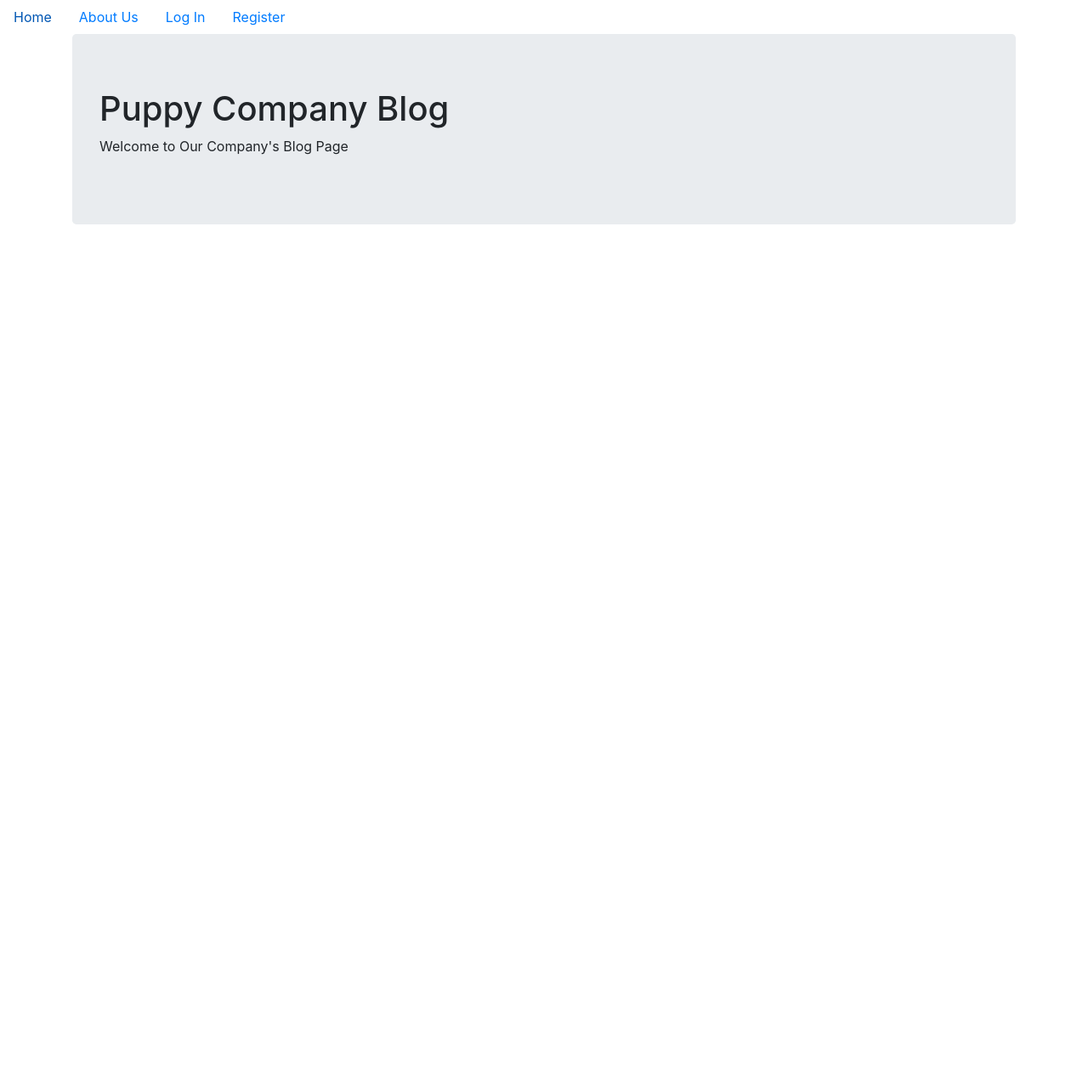
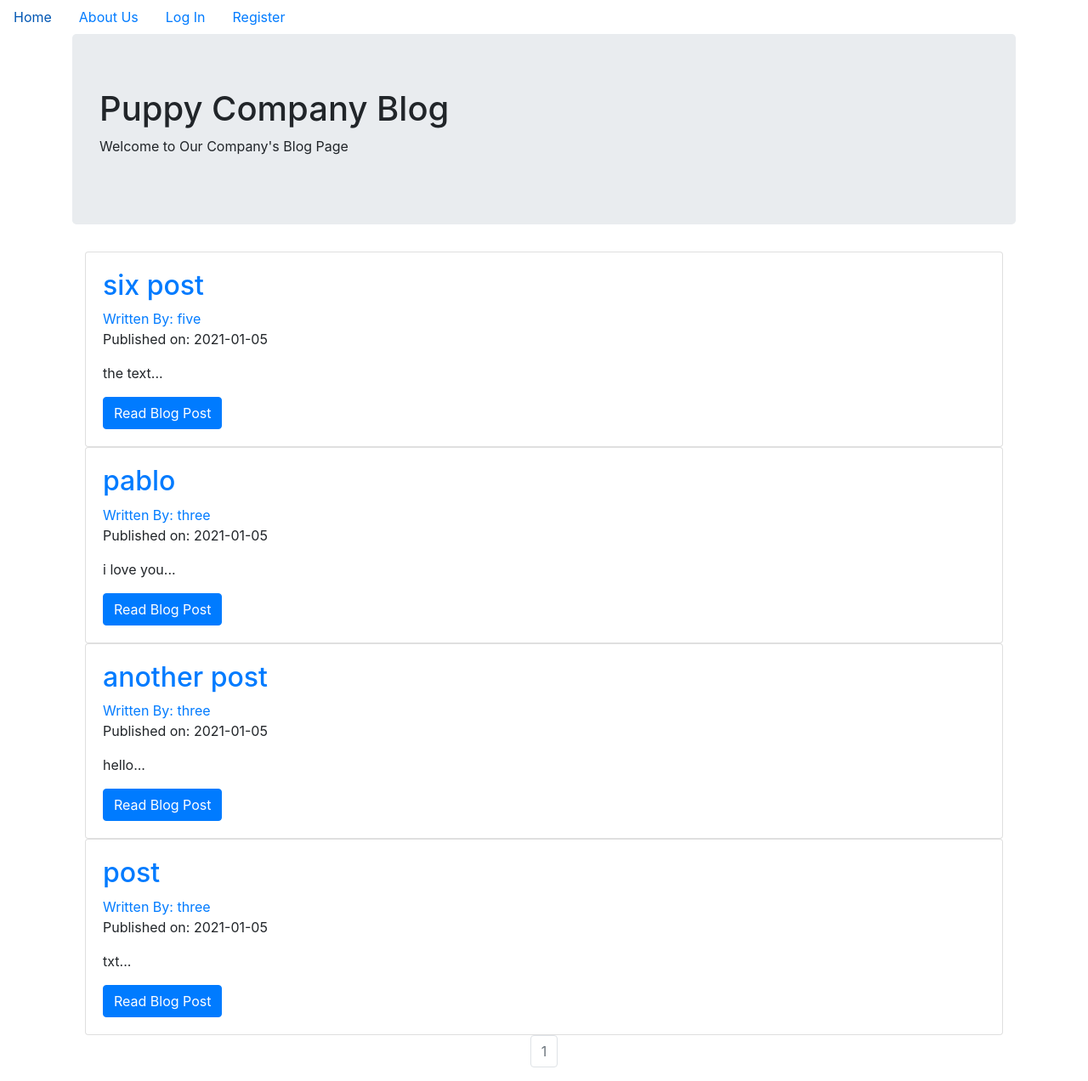
Before and after one commit to anatulea/SocialBlogFlask, a Flask app: page / in a window 1280 px wide. Shown: the whole page at 85% size. Before the commit the page ends 264 px from the top, so only its background shows below. Run offline with Flask 2, Linux system fonts and the light colour scheme; data comes from the database, SQL or seed files in the repository; both versions use the stored data as it was after the commit; some libraries are stand-ins or nearby versions.

Commit message:
core views

```diff
--- a/socialApp/puppycompanyblog/core/views.py
+++ b/socialApp/puppycompanyblog/core/views.py
@@ -1,10 +1,22 @@
-from flask import render_template, request, Blueprint
-core = Blueprint('core', __name__)
+from flask import render_template,request,Blueprint
+from puppycompanyblog.models import BlogPost
+
+core = Blueprint('core',__name__)
 
 @core.route('/')
 def index():
-    return render_template('index.html')
+    '''
+    This is the home page view. Notice how it uses pagination to show a limited
+    number of posts by limiting its query size and then calling paginate.
+    '''
+    page = request.args.get('page', 1, type=int)
+    blog_posts = BlogPost.query.order_by(BlogPost.date.desc()).paginate(page=page, per_page=10)
+    return render_template('index.html',blog_posts=blog_posts)
 
 @core.route('/info')
 def info():
+    '''
+    Example view of any other "core" page. Such as a info page, about page,
+    contact page. Any page that doesn't really sync with one of the models.
+    '''
     return render_template('info.html')
--- a/socialApp/puppycompanyblog/templates/base.html
+++ b/socialApp/puppycompanyblog/templates/base.html
@@ -20,7 +20,7 @@
     {% if current_user.is_authenticated %}
     <li class="nav-link"><a href="{{ url_for('users.logout') }}">Log Out</a></li>
     <li class="nav-link"><a href="{{ url_for('users.account') }}">Account</a></li>
-    <li class="nav-link"><a href="#">Create Post</a></li>
+    <li class="nav-link"><a href="{{ url_for('blog_posts.create_post') }}">Create Post</a></li>
     {% else %}
     <li class="nav-link"><a href="{{ url_for('users.login') }}">Log In</a></li>
     <li class="nav-link"><a href="{{ url_for('users.register') }}">Register</a></li>
--- a/socialApp/puppycompanyblog/templates/index.html
+++ b/socialApp/puppycompanyblog/templates/index.html
@@ -4,4 +4,41 @@
     <h1>Puppy Company Blog</h1>
     <p>Welcome to Our Company's Blog Page</p>
   </div>
+
+  <div class="container">
+
+    {# Go through each blog post #}
+    {% for post in blog_posts.items %}
+
+    <div class="card" >
+
+      <div class="card-body">
+
+
+        <h2><a class="card-title" href="  {{ url_for('blog_posts.blog_post', blog_post_id=post.id) }}">{{ post.title }}</a></h2>
+        <a href="{{ url_for('users.user_posts', username=post.author.username) }}">Written By: {{ post.author.username }}</a>
+        <p>Published on: {{ post.date.strftime('%Y-%m-%d') }}</p>
+        <p class="card-text">{{ post.text[:100] }}...</p>
+        <a href="{{ url_for('blog_posts.blog_post', blog_post_id=post.id) }}" class="btn btn-primary">Read Blog Post</a>
+      </div>
+    </div>
+
+   {% endfor %}
+
+   <nav aria-label="Page navigation example">
+     <ul class="pagination justify-content-center">
+       {% for page_num in blog_posts.iter_pages(left_edge=1, right_edge=1, left_current=1, right_current=2) %}
+          {% if blog_posts.page == page_num %}
+          <li class="page-item disabled">
+            <a class="page-link" href="{{ url_for('core.index', page=page_num) }}">{{ page_num }}</a></li>
+          </li>
+          {% else %}
+            <li class="page-item"><a class="page-link" href="{{ url_for('core.index', page=page_num) }}">{{ page_num }}</a></li>
+          {% endif %}
+      {% endfor %}
+    </nav>
+
+
+
+
 {% endblock %}
```
Also changed, not shown: socialApp/puppycompanyblog/data.sqlite.
